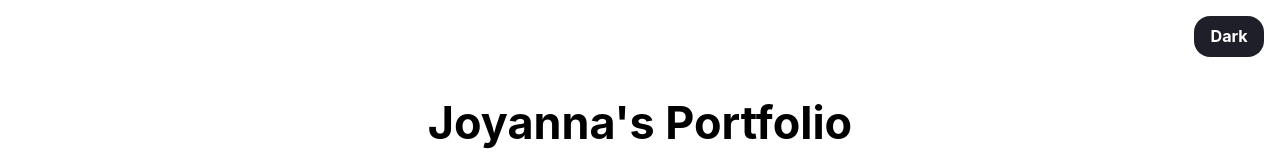
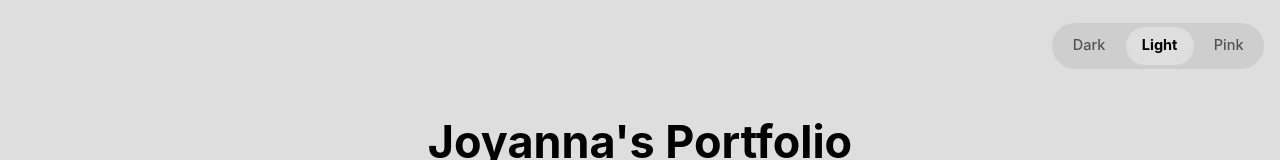
Before and after one commit to helloidevthings/jubilant-octo-couscous, a Next.js app: page / in a window 1280 px wide. Both pictures are taken after a click on the button "Light". Shown: the top 160 px of the page. Built offline with nearby package versions, Linux system fonts and the light colour scheme; a web font is replaced by a local one.

Commit message:
theme swap updates

```diff
--- a/components/AnimationOnScroll.js
+++ b/components/AnimationOnScroll.js
@@ -60,7 +60,7 @@ const AnimateWrap = styled.div`
     white-space: nowrap;
     overflow: hidden;
     line-height: 1.5;
-    border-right: 3px solid var(--tertiary);
+    border-right: 3px solid var(--secondary);
   }
 
   .isAlive {
--- a/components/ButtonSlider.js
+++ b/components/ButtonSlider.js
@@ -20,7 +20,7 @@ const Tabs = styled.nav`
     left: 0;
     border-radius: 4rem;
     transform: translateX(${(props) => props.positionX - 2}px);
-    background: var(--tertiaryGradient90);
+    background: var(--accentGradient90);
     /* box-shadow: 0 0 7px 2px #4b4b4b; */
     transition: transform 0.4s cubic-bezier(1, -0.35, 0.4, 1.19);
     z-index: -1;
--- a/components/ThemeButton.js
+++ b/components/ThemeButton.js
@@ -1,20 +1,30 @@
 import { useTheme } from 'next-themes';
 import React, { useState, useEffect } from 'react';
 import styled from 'styled-components';
-// import Moon from './Icons/Moon';
-// import Sun from './Icons/Sun';
 
-const ColorToggle = styled.button`
-  background: var(--bg);
-  color: var(--text);
+const SwitchContainer = styled.div`
+  display: inline-flex;
+  background: var(--secondary);
+  border-radius: 2rem;
+  padding: 0.25rem;
+  gap: 0.25rem;
+`;
+
+const ThemeOption = styled.button`
+  background: ${(props) => (props.$isActive ? 'var(--bg)' : 'transparent')};
+  color: ${(props) => (props.$isActive ? 'var(--text)' : 'var(--text)')};
   border: none;
   padding: 0.5rem 1rem;
-  border-radius: 1em;
-  text-decoration: none;
+  border-radius: 1.5rem;
   cursor: pointer;
-  font-size: 1rem;
-  font-weight: 700;
-  transition: background 0.3s ease;
+  font-size: 0.9rem;
+  font-weight: ${(props) => (props.$isActive ? '700' : '500')};
+  transition: all 0.2s ease;
+  opacity: ${(props) => (props.$isActive ? '1' : '0.6')};
+
+  &:hover {
+    opacity: 1;
+  }
 `;
 
 const ThemeButton = () => {
@@ -26,16 +36,36 @@ const ThemeButton = () => {
     setMounted(true);
   }, []);
 
+  const themes = [
+    { value: 'dark', label: 'Dark' },
+    { value: 'light', label: 'Light' },
+    { value: 'pink', label: 'Pink' },
+  ];
+
   if (!mounted) {
-    return <ColorToggle>Theme</ColorToggle>;
+    return (
+      <SwitchContainer>
+        {themes.map(({ value, label }) => (
+          <ThemeOption key={value} $isActive={false}>
+            {label}
+          </ThemeOption>
+        ))}
+      </SwitchContainer>
+    );
   }
 
   return (
-    <ColorToggle onClick={() => setTheme(theme === 'dark' ? 'light' : 'dark')}>
-      {/* <Moon /> */}
-      {/* <Sun /> */}
-      {theme === 'light' ? 'Dark' : 'Light'}
-    </ColorToggle>
+    <SwitchContainer>
+      {themes.map(({ value, label }) => (
+        <ThemeOption
+          key={value}
+          $isActive={theme === value}
+          onClick={() => setTheme(value)}
+        >
+          {label}
+        </ThemeOption>
+      ))}
+    </SwitchContainer>
   );
 };
 
--- a/next.config.js
+++ b/next.config.js
@@ -13,7 +13,6 @@ const nextConfig = {
   },
   compiler: {
     styledComponents: {
-      ssr: true,
       displayName: true,
     },
   },
--- a/pages/_app.js
+++ b/pages/_app.js
@@ -3,7 +3,12 @@ import '../styles/globals.css';
 
 function MyApp({ Component, pageProps }) {
   return (
-    <ThemeProvider attribute="class" defaultTheme="dark">
+    <ThemeProvider
+      attribute="class"
+      defaultTheme="dark"
+      themes={['dark', 'light', 'pink']}
+      enableSystem={false}
+    >
       <Component {...pageProps} />
     </ThemeProvider>
   );
--- a/pages/index.js
+++ b/pages/index.js
@@ -12,8 +12,8 @@ import ThemeButton from '../components/ThemeButton';
 
 const Wrapper = styled.main`
   transition: all 0.3s ease-in-out;
-  background: var(--primaryBG);
-  color: var(--primaryText);
+  background: var(--bg);
+  color: var(--text);
 `;
 
 const Intro = styled.header`
@@ -24,6 +24,10 @@ const Intro = styled.header`
 const ButtonGroup = styled.div`
   text-align: right;
   padding: 1rem;
+  min-height: 60px;
+  display: flex;
+  justify-content: flex-end;
+  align-items: center;
 `;
 
 const PortfolioSection = styled.section`
--- a/styles/globals.css
+++ b/styles/globals.css
@@ -1,20 +1,4 @@
-html,
-body {
-  padding: 0;
-  margin: 0;
-  font-family:
-    -apple-system,
-    BlinkMacSystemFont,
-    Segoe UI,
-    Roboto,
-    Oxygen,
-    Ubuntu,
-    Cantarell,
-    Fira Sans,
-    Droid Sans,
-    Helvetica Neue,
-    sans-serif;
-
+:root {
   --light: #ffffff;
   --dark: #000000;
   --pink: 'pink';
@@ -45,7 +29,9 @@ body {
   --darkGradient30: linear-gradient(30deg, #14141c, #b8b7d259);
   --lightGradient30: linear-gradient(30deg, #f4f4fcb3, #ffffffbf);
   --pinkGradient30: linear-gradient(30deg, #fff0fea8, #ffffffbf);
+}
 
+html {
   /* Fallback theme variables (dark theme as default) */
   --bg: var(--darkBg);
   --bgTrans: var(--darkBgTrans);
@@ -62,6 +48,24 @@ body {
   --accentBoxShadow: var(--pinkBoxShadow);
   --accentGradient90: var(--pinkGradient90);
   --accentGradient30: var(--pinkGradient30);
+}
+
+html,
+body {
+  padding: 0;
+  margin: 0;
+  font-family:
+    -apple-system,
+    BlinkMacSystemFont,
+    Segoe UI,
+    Roboto,
+    Oxygen,
+    Ubuntu,
+    Cantarell,
+    Fira Sans,
+    Droid Sans,
+    Helvetica Neue,
+    sans-serif;
 }
 
 html.dark {
@@ -98,6 +102,24 @@ html.light {
   --accentBoxShadow: var(--pinkBoxShadow);
   --accentGradient90: var(--pinkGradient90);
   --accentGradient30: var(--pinkGradient30);
+}
+
+html.pink {
+  --bg: var(--pinkBg);
+  --bgTrans: var(--pinkBgTrans);
+  --text: var(--pinkText);
+  --secondary: var(--pinkSecondary);
+  --boxShadow: var(--pinkBoxShadow);
+  --gradient90: var(--pinkGradient90);
+  --gradient30: var(--pinkGradient30);
+  --accent: var(--pink);
+  --accentBg: var(--darkBg);
+  --accentBgTrans: var(--darkBgTrans);
+  --accentText: var(--darkText);
+  --accentSecondary: var(--darkSecondary);
+  --accentBoxShadow: var(--darkBoxShadow);
+  --accentGradient90: var(--darkGradient90);
+  --accentGradient30: var(--darkGradient30);
 }
 
 a {
```
